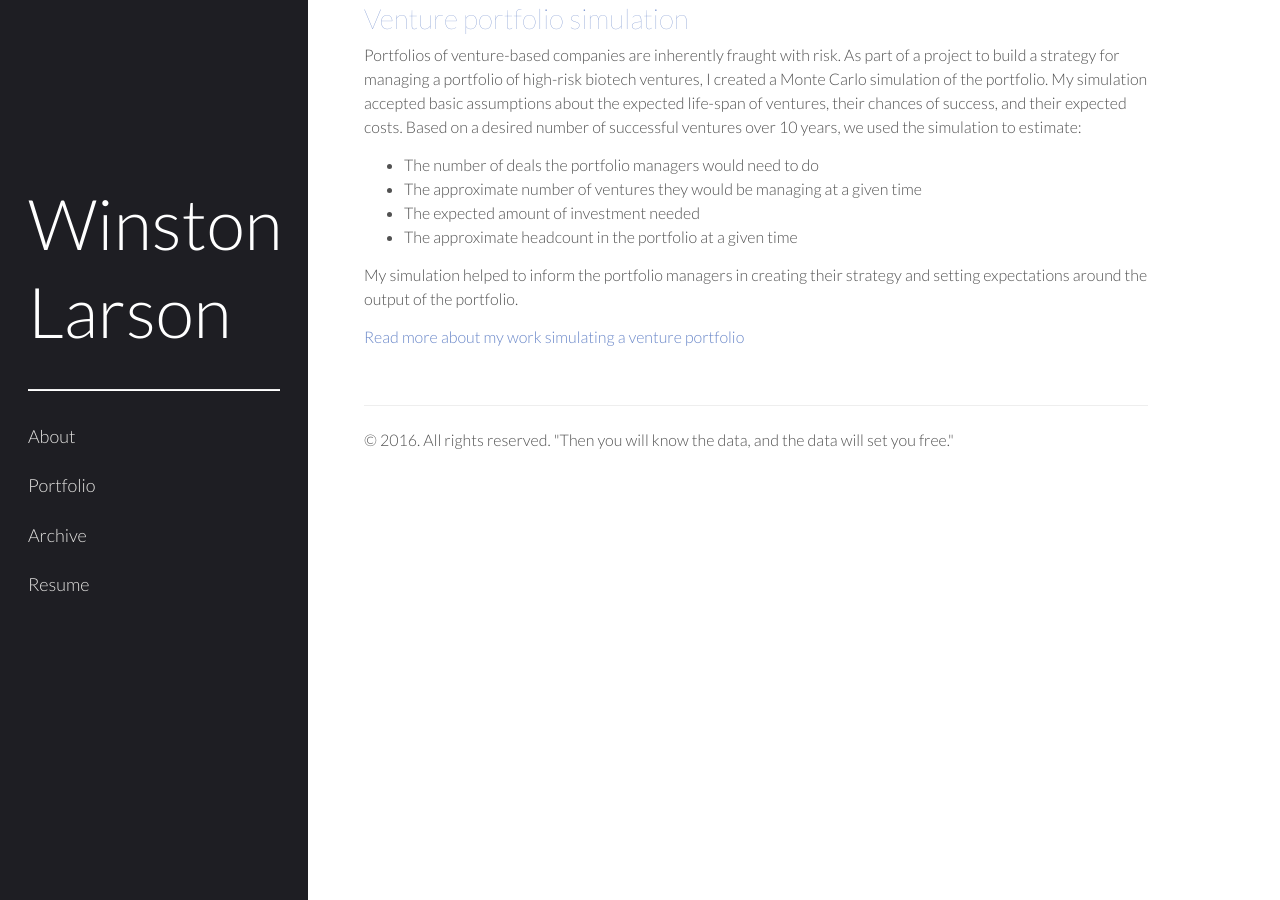
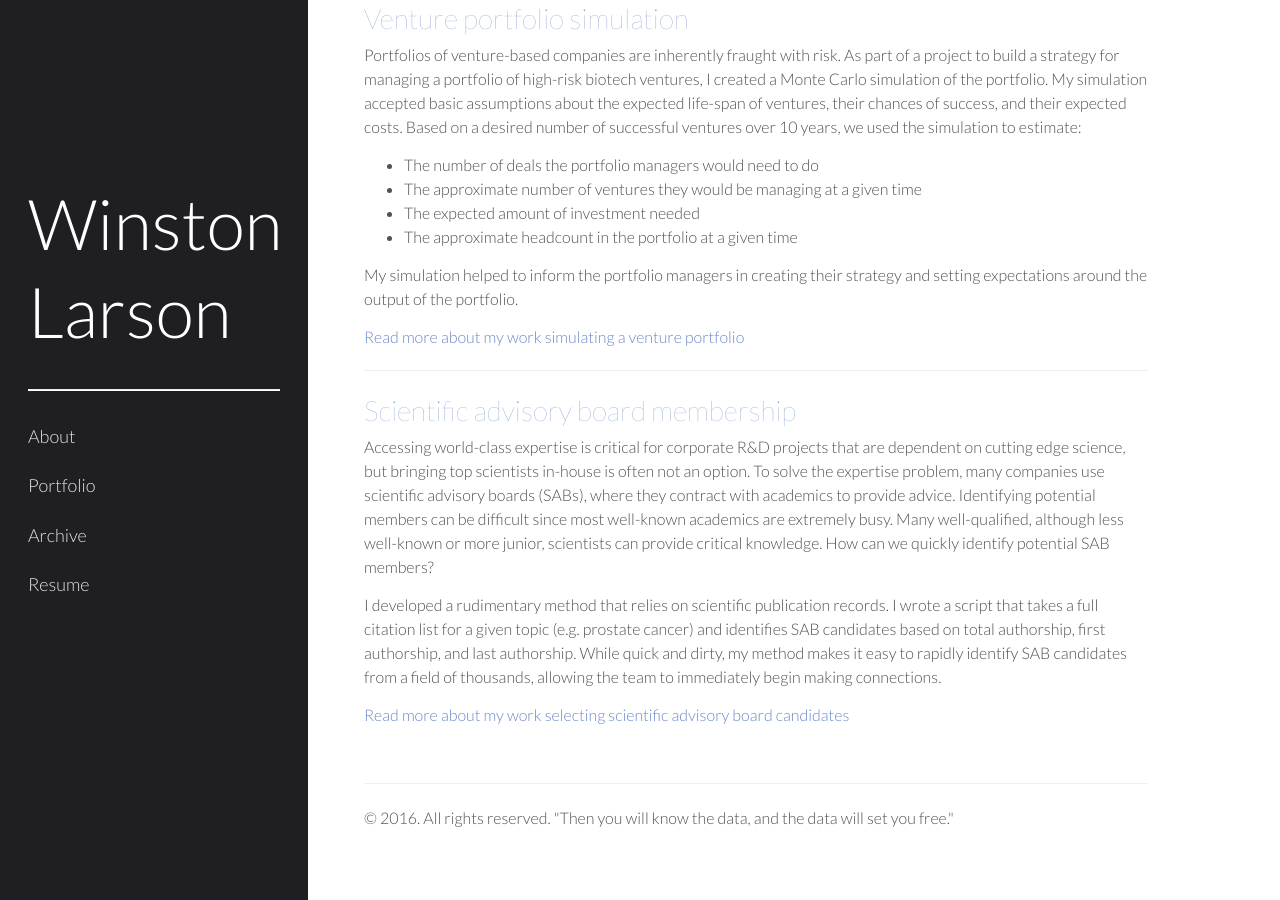
Before and after one commit to winstonlarson/old_website, a Jekyll site: the page built from portfolio.md, in a window 1280 px wide and 900 px high, scrolled down 884 px. Built offline with Jekyll 4.4.1, drawn with Linux system fonts in a browser that asks for light colours; some web fonts are replaced.

Commit message:
added authors

```diff
--- a/portfolio.md
+++ b/portfolio.md
@@ -40,3 +40,13 @@ Portfolios of venture-based companies are inherently fraught with risk. As part
 My simulation helped to inform the portfolio managers in creating their strategy and setting expectations around the output of the portfolio.
 
 [Read more about my work simulating a venture portfolio](/venture-simulation)
+
+****
+
+###Scientific advisory board membership
+
+Accessing world-class expertise is critical for corporate R&D projects that are dependent on cutting edge science, but bringing top scientists in-house is often not an option. To solve the expertise problem, many companies use scientific advisory boards (SABs), where they contract with academics to provide advice. Identifying potential members can be  difficult since most well-known academics are extremely busy. Many well-qualified, although less well-known or more junior, scientists can provide critical knowledge. How can we quickly identify potential SAB members?
+
+I developed a rudimentary method that relies on scientific publication records. I wrote a script that takes a full citation list for a given topic (e.g. prostate cancer) and identifies SAB candidates based on total authorship, first authorship, and last authorship. While quick and dirty, my method makes it easy to rapidly identify SAB candidates from a field of thousands, allowing the team to immediately begin making connections.
+
+[Read more about my work selecting scientific advisory board candidates](/authorship)
```
Also changed, not shown: authorship.md (added, +58 -0 lines), images/2016-01-04-pubmed-results.png (added), 8 other files.
